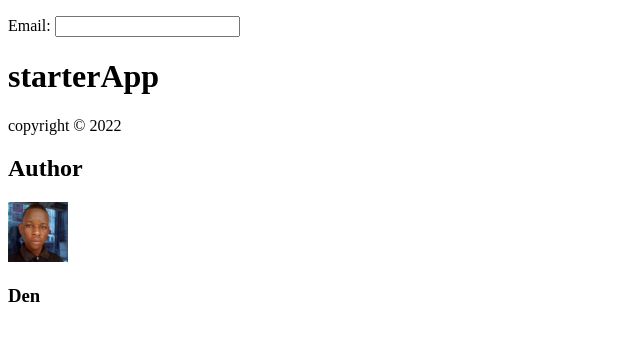
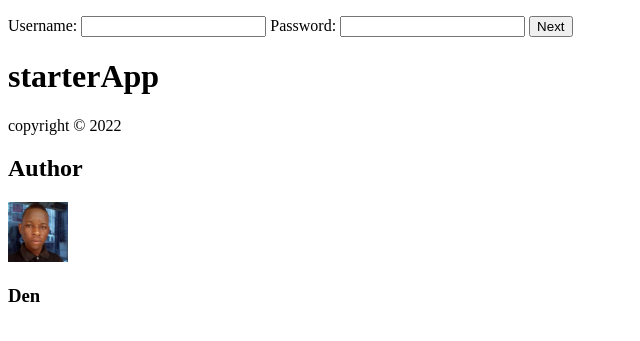
Before and after one commit to denis-spe/DjangoDemo, a Django app: template Hello/starterApp/templates/starterApp/login.html in a window 1280 px wide. Shown: the part 134-475 px from the top of the page, without its empty margins (0-640 px from the left). Run offline with Django 4.2, Linux system fonts and the light colour scheme; the template is opened without the code that fills it: values that come from a table or form of the project are taken from there, others are empty.

Commit message:
fixed the error in login page

```diff
--- a/Hello/starterApp/templates/starterApp/login.html
+++ b/Hello/starterApp/templates/starterApp/login.html
@@ -1,9 +1,10 @@
 {% extends 'layout.html' %}
 {% block main %}
 <div class="login-container">
-    <form methods="POST">
+    <form methods="POST" action="{% url 'starterApp:index' %}">
         {% csrf_token %}
         {{ forms }}
+        <input type="submit" value="Next">
     </form>
 </div>
 {% endblock %}
--- a/Hello/starterApp/views.py
+++ b/Hello/starterApp/views.py
@@ -1,5 +1,9 @@
 from django.shortcuts import render
 from django import forms
+from django.core import validators
+from django.http import HttpResponseRedirect
+from django.urls import reverse
+
 
 # Create your views here.
 def index(request):
@@ -13,9 +17,23 @@ def register(request):
 
 
 class LoginForm(forms.Form):
-    email = forms.EmailField()
+   username = forms.CharField(label='Username', max_length=100)
+   password = forms.CharField(
+   widget=forms.PasswordInput(),
+   label="Password",
+   validators=[
+   validators.MaxLengthValidator(limit_value=8, message="Password Must Have A Length Of eight(8) character")
+   ]
+   )
+def login(request):
+    if request.method == 'POST':
+        login_form = LoginForm(request.POST)
 
-def login(request):
+        if login_form.is_valid():
+            return HttpResponseRedirect(reverse("index"))
+    else:
+        login_form = LoginForm()
+
     return render(request, 'starterApp/login.html', {
-    'forms': LoginForm(request.post)
+    'forms':  login_form
     })
```
